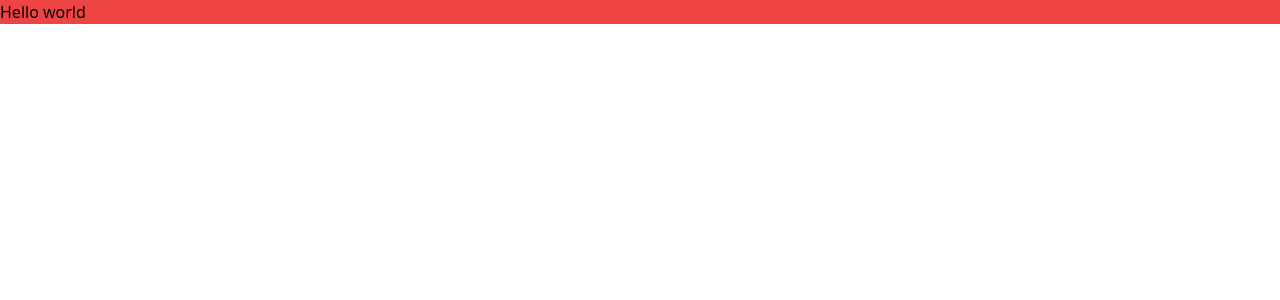
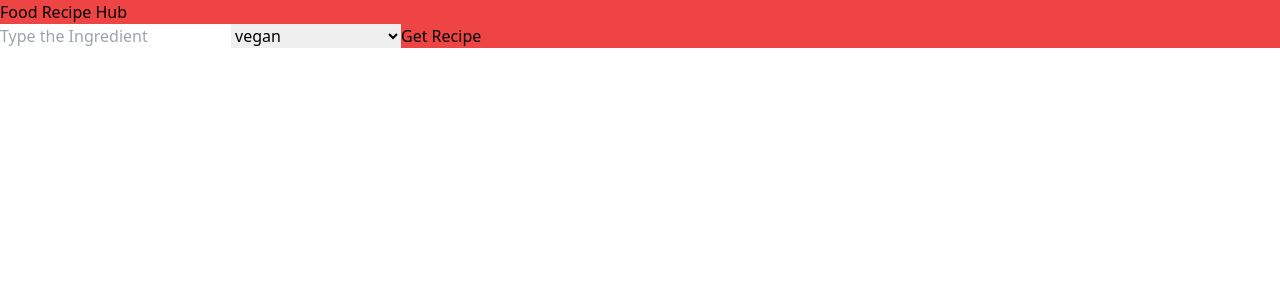
Before and after one commit to Opeyemi-Omotayo/Recipedia, a React (Create React App) app: page / in a window 1280 px wide. Shown: the top 300 px of the page. Built offline with nearby package versions, Linux system fonts and the light colour scheme.

Commit message:
feat:recipe page

```diff
--- a/src/App.tsx
+++ b/src/App.tsx
@@ -1,7 +1,9 @@
+import Recipe from "./components/recipe/Recipe";
+
 function App() {
   return (
     <div className="bg-red-500">
-      <h1>Hello world</h1>
+     <Recipe />
     </div>
   );
 }
--- /dev/null
+++ b/src/components/recipe/Recipe.tsx
@@ -0,0 +1,57 @@
+import { useState } from "react";
+
+const Recipe = () => {
+  const [inputValue, setInputValue] = useState("");
+
+  return (
+    <div>
+      <h1>Food Recipe Hub</h1>
+      <form>
+        <input
+          type="text"
+          placeholder="Type the Ingredient"
+          autoComplete="Off"
+          value={inputValue}
+          onChange={(e) => {
+            setInputValue(e.target.value);
+          }}
+        />
+        <select className="app__healthLabels">
+          <option
+            value="vegan"
+          >
+            vegan
+          </option>
+          <option
+            value="vegetarian"
+          >
+            vegetarian
+          </option>
+          <option
+            value="low-sugar"
+          >
+            low-sugar
+          </option>
+          <option
+            value="dairy-free"
+          >
+            dairy-free
+          </option>
+          <option
+            value=" immuno-supportive "
+          >
+            immuno-supportive
+          </option>
+          <option
+            value="wheat-free"
+          >
+            wheat-free
+          </option>
+        </select>
+        <button>Get Recipe</button>
+      </form>
+    </div>
+  );
+};
+
+export default Recipe;
```
